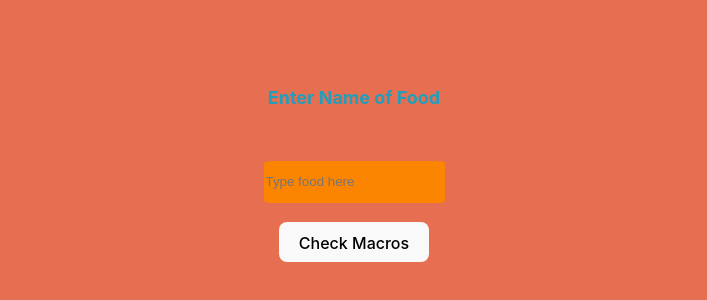
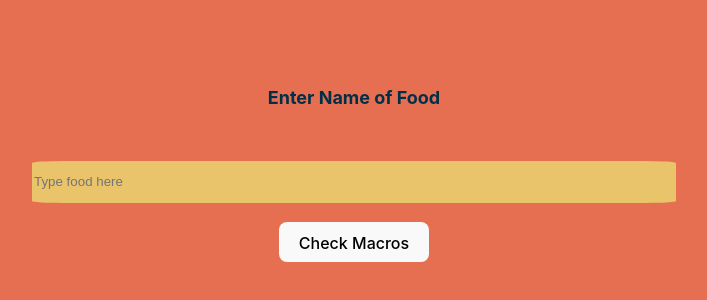
Before and after one commit to BHaddad1/macrotracker, a React (Vite) app: page /form in a window 1280 px wide. Shown: the part 236-536 px from the top of the page, without its empty margins (286-993 px from the left). Built offline with nearby package versions, Linux system fonts and the light colour scheme; no server answers.

Commit message:
feat: Change form colors

```diff
--- a/src/components/Form/Form.css
+++ b/src/components/Form/Form.css
@@ -1,14 +1,16 @@
 .food-input {
-  background-color: #fb8500;
+  background-color: #e9c46a;
   border-radius: 5%;
   border: none;
   height: 5vh;
   margin-top: 5%;
+  width: 50vw;
 }
 
 .form-button {
   height: 5vh;
   margin-top: 3%;
+  text-align: center;
 }
 
 .form-container {
@@ -21,7 +23,7 @@
 }
 
 .header {
-  color: #219ebc;
+  color: #003049;
   font-size: large;
   font-weight: 700;
 }
```
